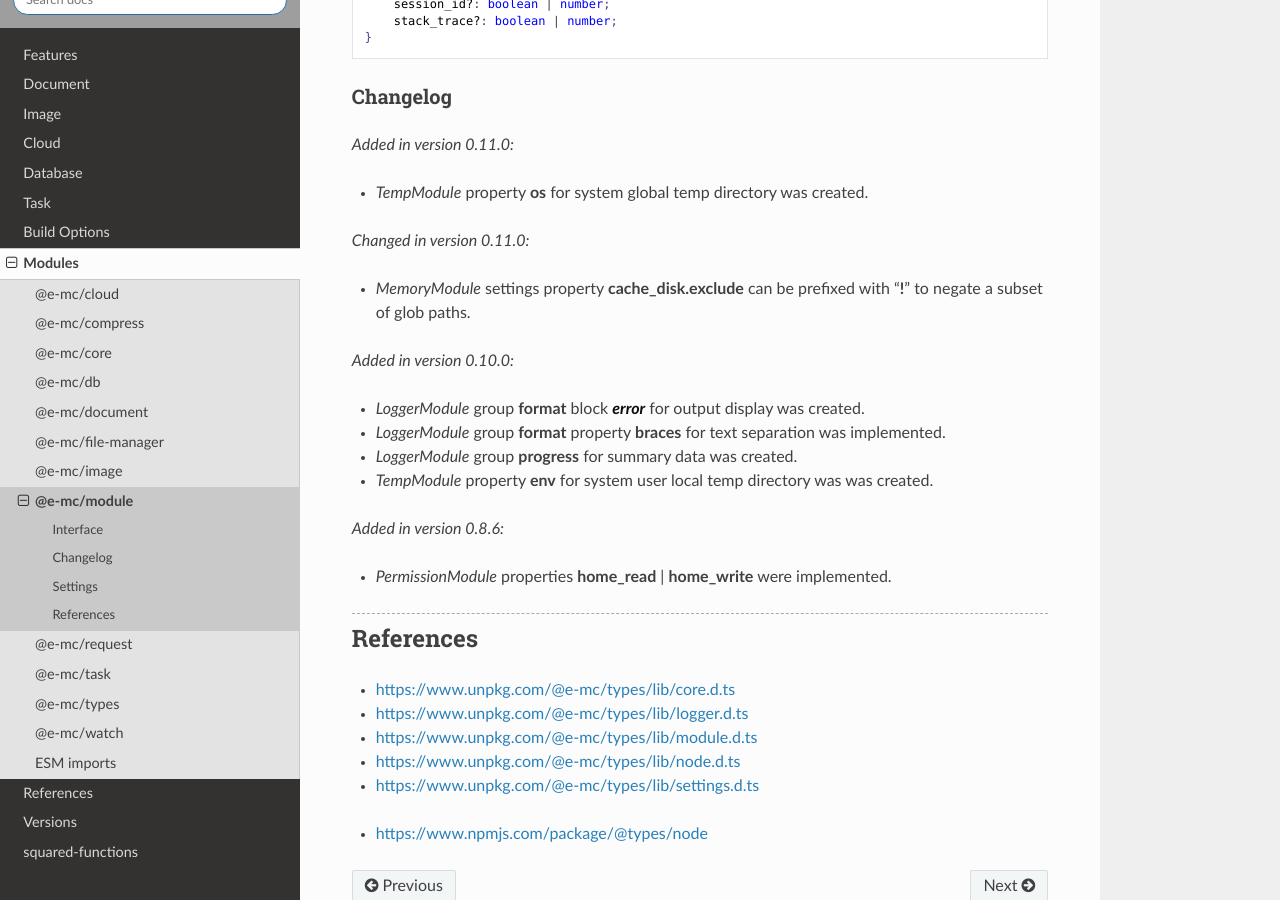
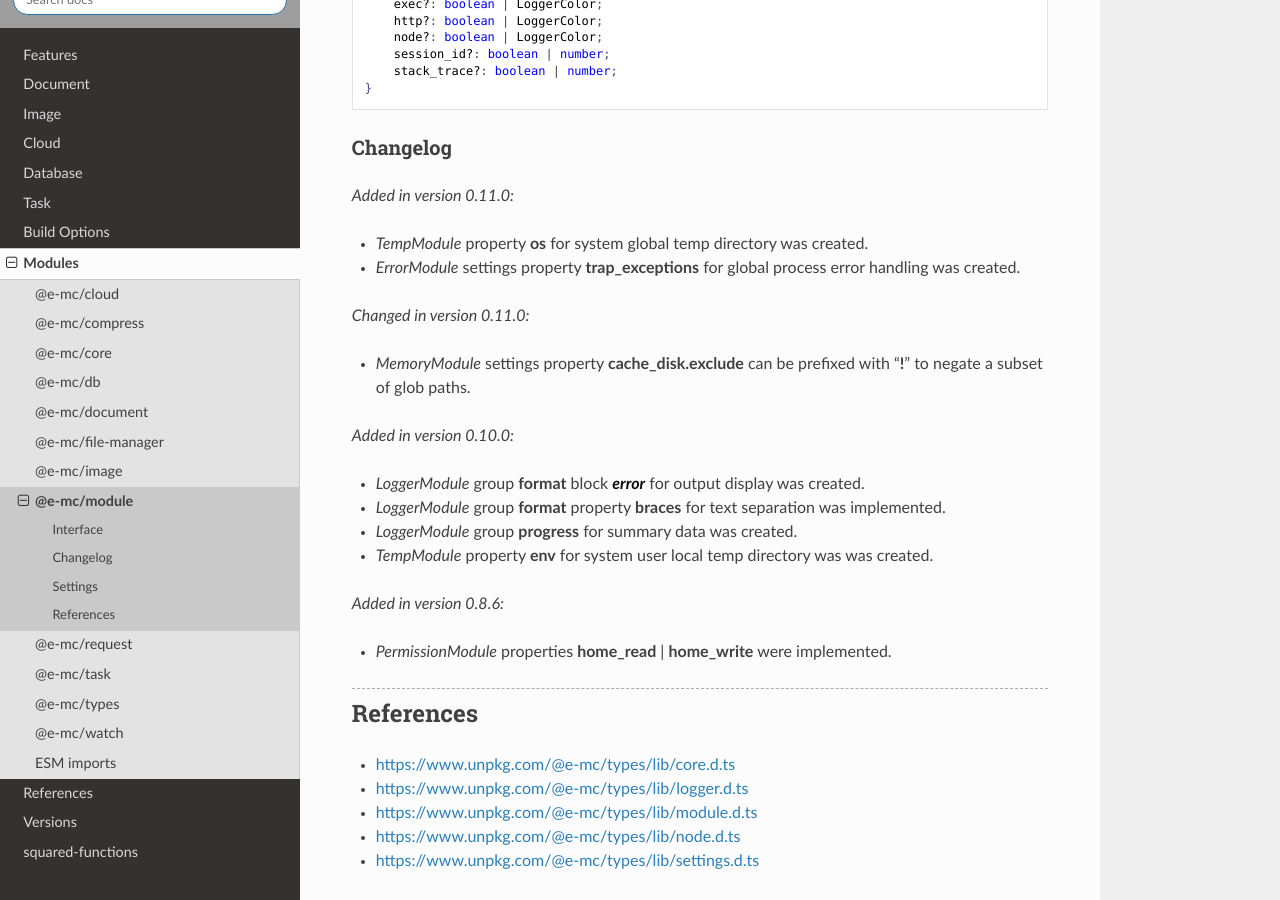
Before and after one commit to anpham6/chrome-docs, a Sphinx documentation site: the page built from source/modules/module.rst, in a window 1280 px wide and 900 px high, scrolled down 7643 px. Built offline with Sphinx 7.4.7 and the Read the Docs theme 2.0.0, drawn with Linux system fonts in a browser that asks for light colours; some of the changed text lies outside the part shown; grey boxes are pictures that could not be loaded.

```diff
--- a/source/modules/module.rst
+++ b/source/modules/module.rst
@@ -344,6 +344,9 @@ Settings
   interface ErrorModule {
       out?: string | (err: Error, data: LogTypeValue, require?: NodeRequire) => void;
       fatal?: boolean;
+      settings?: {
+        trap_exceptions?: boolean;
+      };
   }
 
   interface TempModule {
@@ -452,6 +455,7 @@ Changelog
 .. versionadded:: 0.11.0
 
   - *TempModule* property **os** for system global temp directory was created.
+  - *ErrorModule* settings property **trap_exceptions** for global process error handling was created.
 
 .. versionchanged:: 0.11.0
 
```
Also changed, not shown: other parts of source/modules/module.rst (+1 -1 lines).
